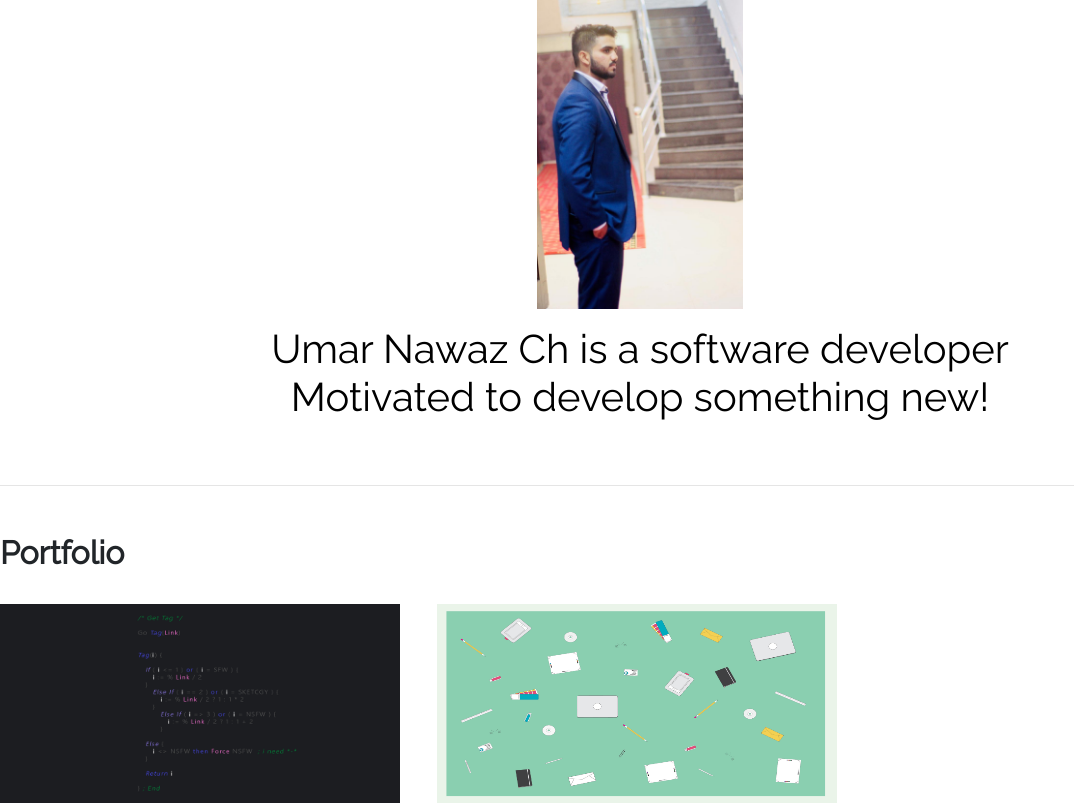
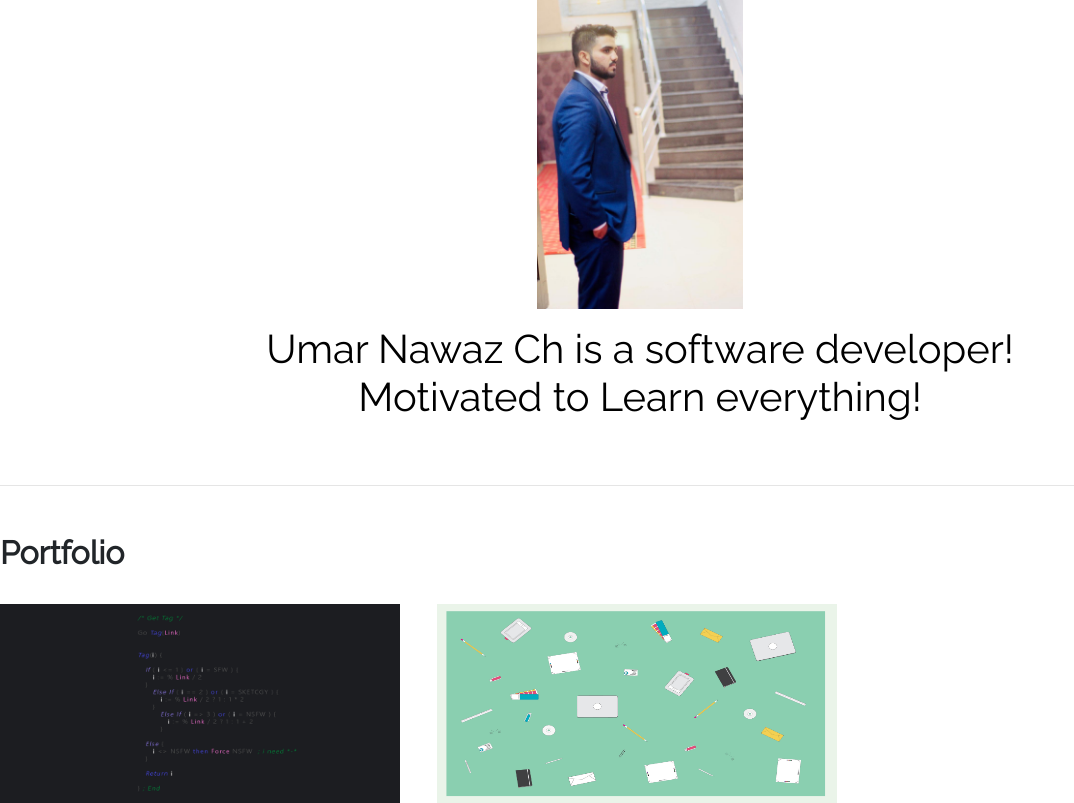
Before and after one commit to umarch-algo/django-personal_portfolio, a Django app: page / in a window 1280 px wide. Shown: the part 105-908 px from the top of the page, without its empty margins (0-1074 px from the left). Run offline with Django 3.2, Linux system fonts and the light colour scheme; data comes from the database, SQL or seed files in the repository; some libraries are stand-ins or nearby versions.

Commit message:
heading edit

```diff
--- a/portfolio/templates/portfolio/home.html
+++ b/portfolio/templates/portfolio/home.html
@@ -17,7 +17,7 @@
     </div>
     <div class="row justify-content-center mb-3">
         <div class="col-mb-9 text-center">
-    <h1 style="text-align: center;color: black;"> Umar Nawaz Ch is a software developer<br>Motivated to develop something new! </h1>
+    <h1 style="text-align: center;color: black;"> Umar Nawaz Ch is a software developer!<br> Motivated to Learn everything! </h1>
         </div>
     </div>
     <br>
```
